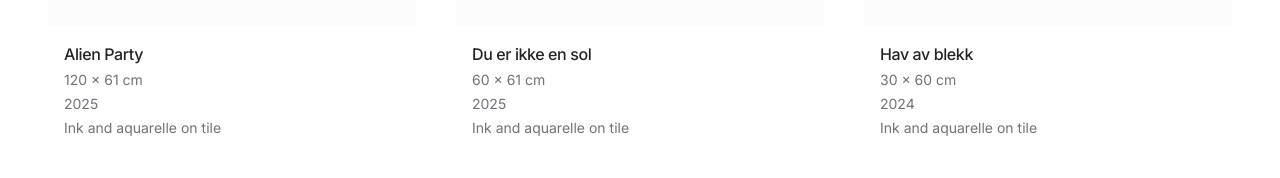
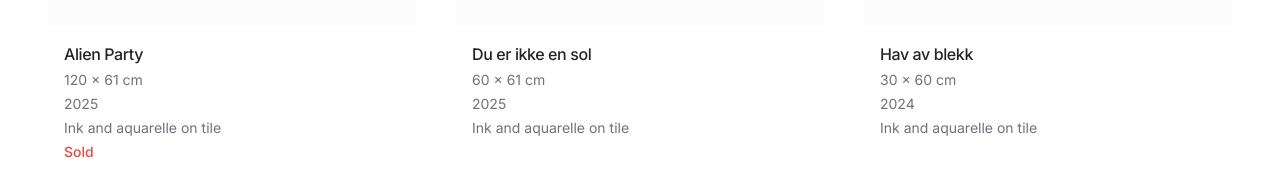
Before and after one commit to Marinkaskus/kassiamarin, a React (Vite) app: page /gallery in a window 1280 px wide. Shown: the part 622-800 px from the top of the page. Built offline with nearby package versions, Linux system fonts and the light colour scheme; a web font is replaced by a local one.

Commit message:
Fix: Display "Sold" for unavailable artworks
Change the display text to "Sold" when an artwork is unavailable.

```diff
--- a/src/components/ArtworkCard.tsx
+++ b/src/components/ArtworkCard.tsx
@@ -104,6 +104,9 @@ const ArtworkCard: React.FC<ArtworkCardProps> = ({ artwork, onClick, className }
           <p>{artwork.size}</p>
           <p>{artwork.year}</p>
           <p>{artwork.medium}</p>
+          {artwork.available === false && (
+            <p className="text-red-500 font-medium">Sold</p>
+          )}
         </div>
       </div>
     </div>
```
